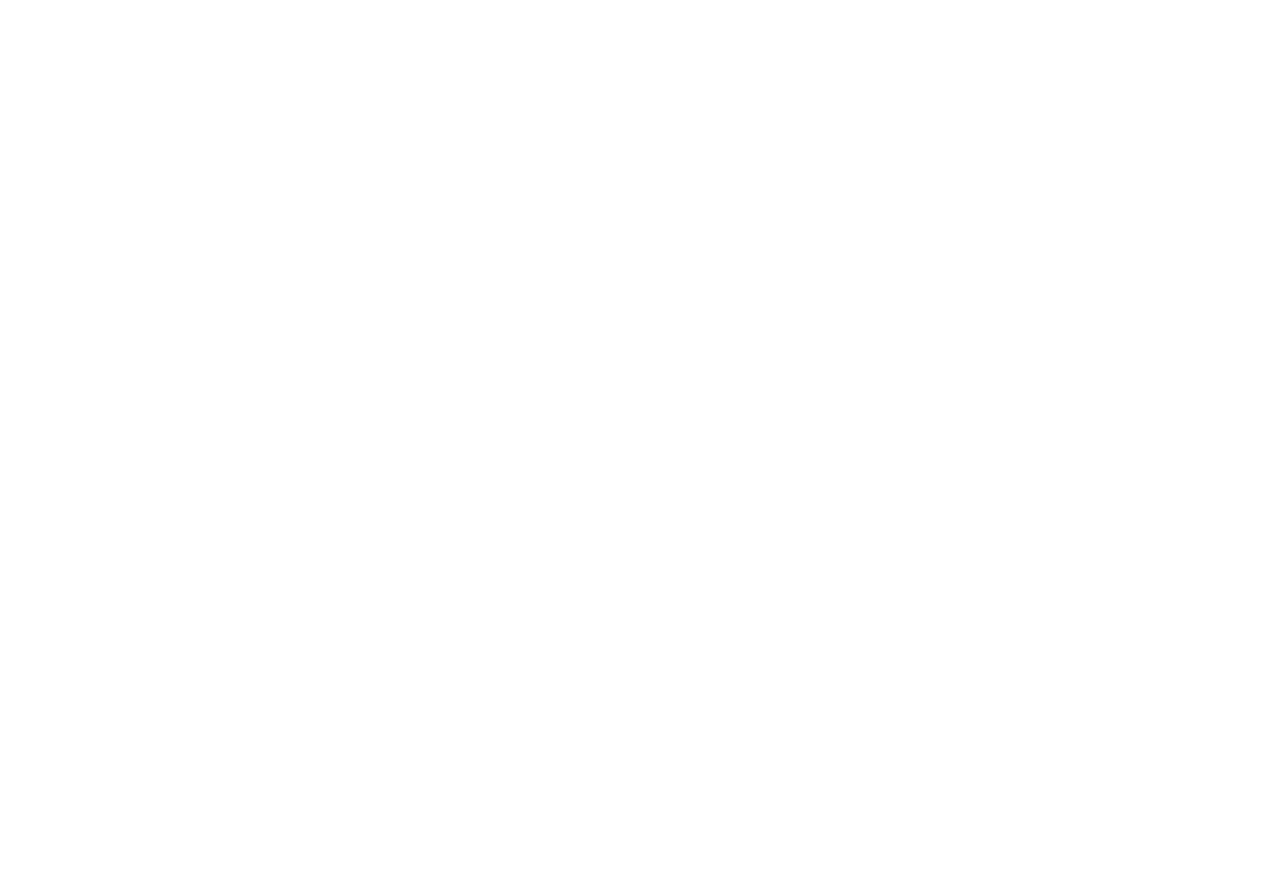
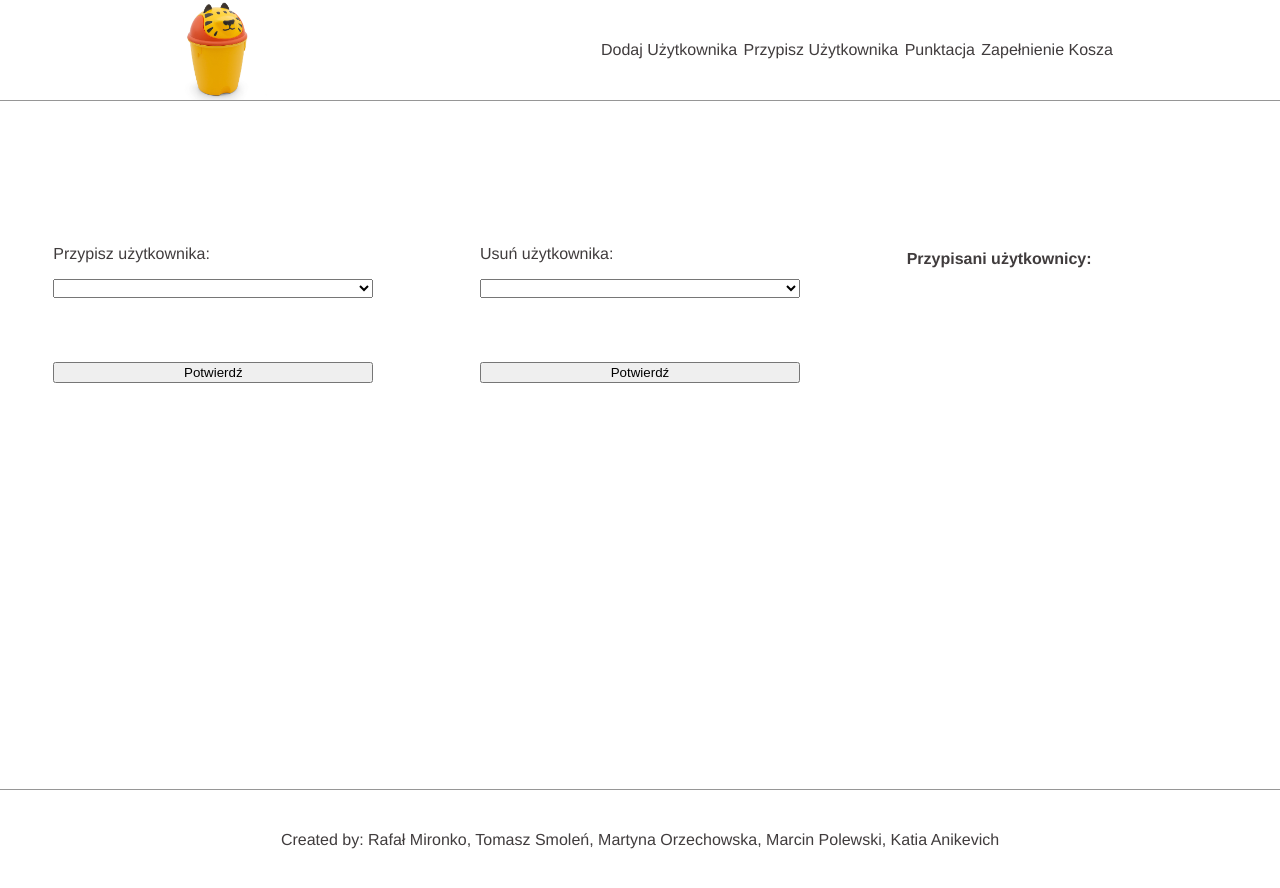
Before and after one commit to MarcinPolewski/Projekt-Smart-Bin, a Vue app: page /assign-user in a window 1280 px wide. Before the commit this address had no page. Before the commit the page ends 800 px from the top, so only its background shows below. Built offline with nearby package versions, Linux system fonts and the light colour scheme.

Commit message:
przygotowano próbną wersję strony

```diff
--- a/src/App.vue
+++ b/src/App.vue
@@ -1,13 +1,31 @@
 <template>
+    <banerPage/>
     <router-view/>
+    <footerPage/>
 </template>
-
+<script>
+    import banerPage from "../src/components/banerPage.vue"
+    import footerPage from "../src/components/footerPage.vue"
+    export default
+    {
+        components:
+        {
+            banerPage,
+            footerPage
+        }
+    }
+</script>
 <style lang="scss">
+@import './style/style.scss';
 #app
 {
     font-family: Avenir, Helvetica, Arial, sans-serif;
     -webkit-font-smoothing: antialiased;
     -moz-osx-font-smoothing: grayscale;
-    color: #2c3e50;
+    color: $font-color;
+}
+body
+{
+    margin: 0;
 }
 </style>
--- /dev/null
+++ b/src/components/banerPage.vue
@@ -0,0 +1,53 @@
+<template>
+    <div id="baner">
+        <router-link to="/" id="baner-logo">
+
+        </router-link>
+        <div id="baner-nav">
+            <router-link to="/add-user">Dodaj Użytkownika</router-link>
+            <router-link to="/assign-user">Przypisz Użytkownika</router-link>
+            <router-link to="/punctation">Punktacja</router-link>
+            <router-link to="/filling-level">Zapełnienie Kosza</router-link>
+        </div>
+    </div>
+</template>
+<script>
+export default
+{
+
+}
+</script>
+<style scoped lang="scss">
+@import '../style/style.scss';
+    #baner
+    {
+        height: 100px;
+        border-bottom: 1px solid $border-color2;
+        display: flex;
+        justify-content: space-around;
+
+        &-logo
+        {
+            height: 100px;
+            width: 100px;
+            background-image: url('../assets/smietnik.png');
+            background-size: contain;
+            background-repeat: no-repeat;
+        }
+        &-nav
+        {
+            display: flex;
+            justify-content: space-between;
+            align-items: center;
+            width: 40%;
+            height: 100%;
+
+            & a
+            {
+                text-decoration: none;
+                color: $font-color;
+                cursor: pointer;
+            }
+        }
+    }
+</style>
--- /dev/null
+++ b/src/components/fillingLevelPage.vue
@@ -0,0 +1,80 @@
+<template>
+    <div id="main">
+        <div id="main-bar">
+            <div id="main-bar-inside" :style="{height: filling + '%'}">
+
+            </div>
+        </div>
+        <div id="main-change">
+            <h2 @click="addFilling">+</h2>
+            <h2 @click="rmFilling">-</h2>
+        </div>
+    </div>
+</template>
+<script>
+import { ref } from 'vue';
+
+export default
+{
+    setup()
+    {
+        var filling = ref(90)
+
+        const addFilling = () =>
+        {
+            filling.value++
+        }
+
+        const rmFilling = () =>
+        {
+            filling.value--
+        }
+
+        return {filling, addFilling, rmFilling}
+    }
+}
+</script>
+<style scoped lang="scss">
+@import '../style/style.scss';
+    #main
+    {
+        //min-height: 80vh;
+        height: 800px;
+        width: 100%;
+        display: flex;
+        justify-content: center;
+        align-items: center;
+
+        &-change
+        {
+            margin-left: 10%;
+            display: flex;
+            flex-direction: column;
+            width: 50px;
+            & h2
+            {
+                width: 100%;
+                text-align: center;
+            }
+        }
+
+        &-bar
+        {
+            width: 30%;
+            height: 60%;
+            display: flex;
+            justify-content: center;
+            align-items: flex-end;
+
+            background-color: green;
+
+            &-inside
+            {
+                width: 70%;
+                height: 90%;
+                background-color: red;
+                margin-bottom: 50px;
+            }
+        }
+    }
+</style>
--- /dev/null
+++ b/src/components/footerPage.vue
@@ -0,0 +1,23 @@
+<template>
+    <div id="footer">
+        <a>Created by: Rafał Mironko, Tomasz Smoleń, Martyna Orzechowska, Marcin Polewski, Katia Anikevich</a>
+    </div>
+</template>
+<script>
+export default
+{
+
+}
+</script>
+<style scoped lang="scss">
+@import '../style/style.scss';
+    #footer
+    {
+        width: 100%;
+        height: 100px;
+        border-top: 1px solid $border-color2;
+        display: flex;
+        justify-content: center;
+        align-items: center;
+    }
+</style>
--- a/src/components/mainPage.vue
+++ b/src/components/mainPage.vue
@@ -1,9 +1,21 @@
 <template>
-    siema oto test
+    <div id="main">
+        Potrzebne nam będą:<br>
+        Dodawanie nowych użytkowników <br>
+        Przypisywanie użytkowników do ich śmietników (grupy). Na szczęście mamy tylko jeden śmietnik, więc nie musimy pisać całego systemu<br>
+        Tablica pokazująca punkty i czyja kolej<br>
+        Tablica pokazująca poziom zapełnienia<br>
+    </div>
 </template>
 <script>
+export default
+{
 
+}
 </script>
-<style>
-
+<style scoped lang="scss">
+    #main
+    {
+        min-height: 80vh;
+    }
 </style>
--- /dev/null
+++ b/src/components/punctationPage.vue
@@ -0,0 +1,21 @@
+<template>
+    <div id="main">
+        <h4>User1 ma 100 pkt</h4>
+        <h4>User2 ma 121 pkt</h4>
+        <h4>User3 ma 23 pkt</h4>
+        <h4>User4 ma 56 pkt</h4>
+    </div>
+</template>
+<script>
+export default
+{
+
+}
+</script>
+<style scoped lang="scss">
+    #main
+    {
+        min-height: 80vh;
+        width: 100%;
+    }
+</style>
--- /dev/null
+++ b/src/components/userAddingPage.vue
@@ -0,0 +1,67 @@
+<template>
+    <div id="main">
+        <div id="main-form">
+            <h4>Dodaj użytkownika</h4>
+            <input type="email" placeholder="email" v-model="currentUserMail"/>
+            <input type="text" placeholder="name" v-model="currentUserName"/>
+            <input type="button" value="Potwierdź" @click="addUser"/>
+            <p>Oto lista stworzonych użytkowników:</p>
+            <ul>
+                <li v-for="user in userList" :key="index">{{ user.name }}, {{ user.mail }}</li>
+            </ul>
+        </div>
+    </div>
+</template>
+<script>
+import { ref } from 'vue';
+
+export default
+{
+    setup()
+    {
+        var userList = ref([])
+        var currentUserMail = ref()
+        var currentUserName = ref()
+
+        const addUser = () =>
+        {
+            let newUser =
+            {
+                name: currentUserName.value,
+                mail: currentUserMail.value
+            }
+
+            userList.value.push(newUser)
+        }
+
+        return {userList, currentUserMail, currentUserName, addUser}
+    }
+}
+</script>
+<style scoped lang="scss">
+@import '../style/style.scss';
+    #main
+    {
+        width: 100%;
+        min-height: 80vh;
+        display: flex;
+        justify-content: center;
+
+        &-form
+        {
+            width: 50%;
+            display: flex;
+            flex-direction: column;
+
+            & h4, input
+            {
+                margin-top: 5%;
+            }
+
+            & p
+            {
+                margin-top: 10%;
+            }
+        }
+    }
+</style>
--- /dev/null
+++ b/src/components/userAssignmentPage.vue
@@ -0,0 +1,85 @@
+<template>
+    <div id="main">
+        <div id="main-assign">
+            <p>Przypisz użytkownika:</p>
+            <select v-model="userToRegister">
+                <option v-for="user in registeredUsers" :key="index">{{ user }}</option>
+            </select>
+            <input type="button" id="confirm" value="Potwierdź" @click="addUser(userToRegister)">
+        </div>
+        <div id="main-remove">
+            <p>Usuń użytkownika:</p>
+            <select v-model="userToRemove">
+                <option v-for="user in selectedUsers" :key="index">{{ user }}</option>
+            </select>
+            <input type="button" id="confirm" value="Potwierdź" @click="removeUser(userToRemove)">
+        </div>
+        <div id="main-current">
+            <h4>Przypisani użytkownicy:</h4>
+            <ul>
+                <li v-for="user in selectedUsers" :key="index">{{ user }}</li>
+            </ul>
+        </div>
+    </div>
+</template>
+<script>
+import { ref } from 'vue';
+
+export default
+{
+    setup()
+    {
+        var registeredUsers = ref([])
+        var selectedUsers = ref([])
+        var userToRegister = ref()
+        var userToRemove = ref()
+
+        for(let i = 0; i < 10; i++)
+        {
+            registeredUsers.value.push(`user ${i}`)
+        }
+
+        const addUser = (value) =>
+        {
+            selectedUsers.value.push(value)
+        }
+
+        const removeUser = (value) =>
+        {
+            const indexToRemove = selectedUsers.value.findIndex(user => user === value);
+            if (indexToRemove !== -1)
+            {
+                selectedUsers.value.splice(indexToRemove, 1);
+            }
+        }
+
+        return {registeredUsers, selectedUsers, userToRegister, userToRemove, addUser, removeUser}
+    }
+}
+</script>
+<style scoped lang="scss">
+    #main
+    {
+        width: 100%;
+        min-height: 70vh;
+        display: flex;
+        justify-content: space-around;
+        margin-top: 10%;
+
+        & div
+        {
+            width: 25%;
+        }
+
+        &-assign, &-remove
+        {
+            display: flex;
+            flex-direction: column;
+
+            & #confirm
+            {
+                margin-top: 20%;
+            }
+        }
+    }
+</style>
--- a/src/router/index.js
+++ b/src/router/index.js
@@ -1,5 +1,9 @@
 import { createRouter, createWebHistory } from 'vue-router'
 import mainPage from '../components/mainPage.vue'
+import fillingLevelPage from '../components/fillingLevelPage.vue'
+import punctationPage from '../components/punctationPage.vue'
+import userAddingPage from '../components/userAddingPage.vue'
+import userAssignmentPage from '../components/userAssignmentPage.vue'
 
 const routes =
 [
@@ -7,7 +11,27 @@
 		path: '/',
 		name: 'mainPage',
 		component: mainPage
-	}
+	},
+	{
+		path: '/filling-level',
+		name: 'fillingLevelPage',
+		component: fillingLevelPage
+	},
+	{
+		path: '/punctation',
+		name: 'punctationPage',
+		component: punctationPage
+	},
+	{
+		path: '/add-user',
+		name: 'userAddingPage',
+		component: userAddingPage
+	},
+	{
+		path: '/assign-user',
+		name: 'userAssignmentPage',
+		component: userAssignmentPage
+	},
 ]
 
 const router = createRouter({
--- /dev/null
+++ b/src/style/style.scss
@@ -0,0 +1,8 @@
+$font-color: #403c3d;
+$grey-color: #F2F2F2;
+$border-color: #dadada;
+$border-color2: #969696;
+/* @font-face {
+    font-family: 'foncik';
+    src: url('~@/fonts/InknutAntiqua-Regular.ttf') format('truetype');
+  }*/
```
Also changed, not shown: src/assets/smietnik.png (added).
